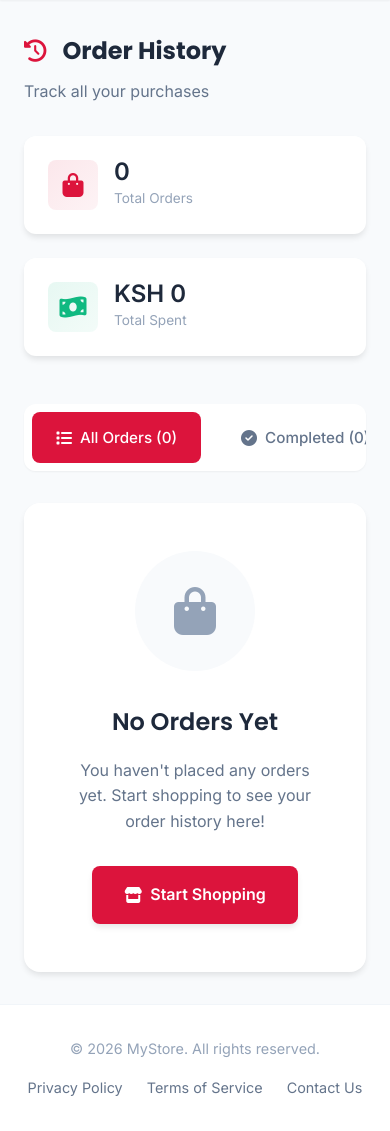
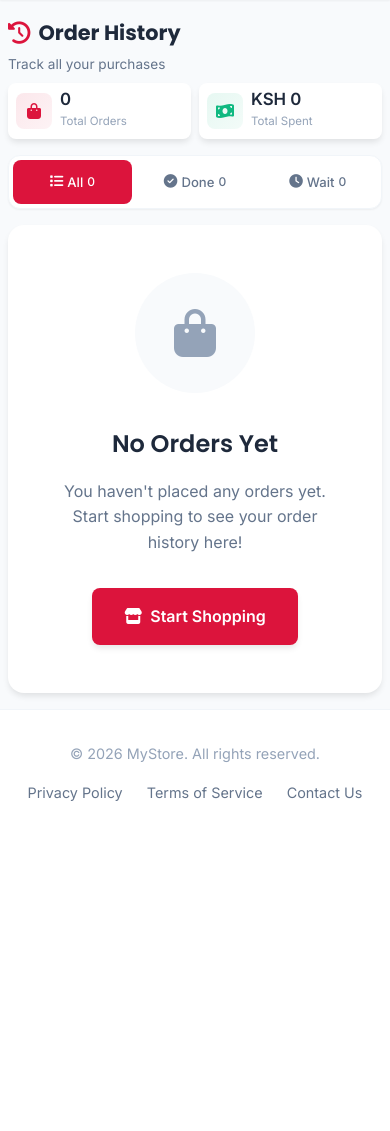
Before and after one commit to oyarojr/safisha---Clean-image-architecture---working-version, a Django app: page /orders/ in a window 390 px wide. Shown: the part 66-1197 px from the top of the page. After the commit the page ends 867 px from the top, so only its background shows below. Run offline with Django 5.2, Linux system fonts and the light colour scheme; the visitor is signed in with stand-in values (Sample User, id 1); data comes from the database, SQL or seed files in the repository; data that the repository does not hold is empty.

Commit message:
Order history mobile view updated.

```diff
--- a/ecommerce/store/static/css/order-history.css
+++ b/ecommerce/store/static/css/order-history.css
@@ -169,6 +169,10 @@ body {
     border-radius: var(--radius-lg);
     box-shadow: var(--shadow-sm);
     overflow-x: auto;
+}
+
+.tab-label-short {
+    display: none;
 }
 
 .tab-btn {
@@ -1050,32 +1054,69 @@ body {
 @media (max-width: 768px) {
     .page-header {
         flex-direction: column;
+        gap: var(--spacing-md);
+        margin-bottom: var(--spacing-lg);
     }
 
     .header-stats {
         width: 100%;
-        flex-direction: column;
+        gap: var(--spacing-sm);
     }
 
     .stat-card {
-        width: 100%;
+        flex: 1;
+        min-width: 0;
+        padding: var(--spacing-md);
     }
 
     .filter-tabs {
-        overflow-x: auto;
+        position: sticky;
+        top: 72px;
+        z-index: 20;
+        display: grid;
+        grid-template-columns: repeat(3, minmax(0, 1fr));
+        gap: 4px;
+        margin-bottom: var(--spacing-md);
+        padding: 4px;
+        overflow: visible;
+        border: 1px solid var(--color-border-light);
+    }
+
+    .tab-btn {
+        min-width: 0;
+        justify-content: center;
+        gap: var(--spacing-xs);
+        padding: var(--spacing-sm) 4px;
+        font-size: 0.8rem;
+    }
+
+    .tab-btn i {
+        font-size: 0.85rem;
+    }
+
+    .tab-count {
+        font-size: 0.75rem;
     }
 
     .order-header {
-        flex-direction: column;
-        gap: var(--spacing-md);
+        flex-direction: row;
+        align-items: flex-start;
+        gap: var(--spacing-sm);
     }
 
     .order-actions {
-        flex-direction: column;
+        display: grid;
+        grid-template-columns: repeat(2, minmax(0, 1fr));
+        gap: var(--spacing-sm);
+        padding: var(--spacing-md);
     }
 
     .btn-action {
-        width: 100%;
+        width: auto;
+        flex: initial;
+        min-width: 0;
+        padding: var(--spacing-sm);
+        font-size: 0.82rem;
     }
 
     .detail-header-top {
@@ -1108,17 +1149,181 @@ body {
 }
 
 @media (max-width: 480px) {
+    .order-history-container {
+        padding: var(--spacing-md) var(--spacing-sm);
+    }
+
+    .page-header {
+        gap: var(--spacing-sm);
+        margin-bottom: var(--spacing-md);
+    }
+
     .page-title {
-        font-size: 1.5rem;
+        font-size: 1.3rem;
+        gap: var(--spacing-sm);
+        margin-bottom: var(--spacing-xs);
+    }
+
+    .page-subtitle {
+        font-size: 0.85rem;
+    }
+
+    .stat-card {
+        gap: var(--spacing-sm);
+        padding: var(--spacing-sm);
+        border-radius: var(--radius-md);
+    }
+
+    .stat-icon {
+        width: 36px;
+        height: 36px;
+    }
+
+    .stat-icon i {
+        font-size: 1rem;
+    }
+
+    .stat-value {
+        font-size: 1.05rem;
+    }
+
+    .stat-label {
+        font-size: 0.72rem;
+    }
+
+    .tab-label-full {
+        display: none;
+    }
+
+    .tab-label-short {
+        display: inline;
+    }
+
+    .tab-btn {
+        min-height: 44px;
+        font-size: 0.82rem;
+    }
+
+    .filter-tabs {
+        top: 0;
+    }
+
+    .orders-list {
+        gap: var(--spacing-md);
+    }
+
+    .order-card {
+        border-radius: var(--radius-lg);
+    }
+
+    .order-header {
+        padding: var(--spacing-sm) var(--spacing-md);
+    }
+
+    .order-number {
+        font-size: 0.98rem;
+        margin-bottom: 2px;
+    }
+
+    .order-date {
+        font-size: 0.75rem;
+        gap: var(--spacing-xs);
+    }
+
+    .status-badge {
+        padding: 4px var(--spacing-sm);
+        font-size: 0.72rem;
+        white-space: nowrap;
+    }
+
+    .order-items {
+        padding: var(--spacing-xs) var(--spacing-md);
     }
 
     .order-item {
-        flex-direction: column;
+        flex-direction: row;
+        align-items: center;
+        gap: var(--spacing-sm);
+        padding: var(--spacing-sm) 0;
+    }
+
+    .order-item:not(:last-child) {
+        padding-bottom: var(--spacing-sm);
+        margin-bottom: 0;
     }
 
     .item-image {
-        width: 100%;
-        height: 150px;
+        width: 52px;
+        height: 52px;
+        border-radius: var(--radius-sm);
+    }
+
+    .item-name {
+        font-size: 0.88rem;
+        margin-bottom: 2px;
+    }
+
+    .item-quantity,
+    .item-price {
+        font-size: 0.75rem;
+        margin-bottom: 2px;
+    }
+
+    .subtotal-amount {
+        font-size: 0.82rem;
+        white-space: nowrap;
+    }
+
+    .order-summary {
+        padding: var(--spacing-sm) var(--spacing-md);
+    }
+
+    .summary-row {
+        gap: var(--spacing-sm);
+        padding: 4px 0;
+        font-size: 0.78rem;
+    }
+
+    .summary-label {
+        gap: var(--spacing-xs);
+    }
+
+    .summary-value {
+        text-align: right;
+    }
+
+    .summary-row.total {
+        padding-top: var(--spacing-sm);
+        font-size: 0.95rem;
+    }
+
+    .summary-row.receipt {
+        margin-top: var(--spacing-xs);
+        padding-top: var(--spacing-sm);
+    }
+
+    .receipt-number {
+        padding: 2px 4px;
+        font-size: 0.72rem;
+        overflow-wrap: anywhere;
+    }
+
+    .order-actions {
+        gap: var(--spacing-xs);
+        padding: var(--spacing-sm) var(--spacing-md);
+    }
+
+    .btn-action {
+        width: auto;
+        flex: initial;
+        min-height: 40px;
+        padding: var(--spacing-xs);
+        font-size: 0.72rem;
+        gap: 4px;
+    }
+
+    .order-card:hover {
+        transform: none;
     }
 
     .detail-item {
--- a/ecommerce/store/templates/store/order_history.html
+++ b/ecommerce/store/templates/store/order_history.html
@@ -66,18 +66,26 @@
             </div>
 
             <!-- Filter Tabs -->
-            <div class="filter-tabs">
-                <button class="tab-btn active" data-filter="all">
+            <div class="filter-tabs" role="group" aria-label="Filter orders">
+                <button class="tab-btn active" data-filter="all" aria-label="All orders" aria-pressed="true">
                     <i class="fas fa-list"></i>
-                    All Orders ({{ orders|length }})
+                    <span class="tab-label"><span class="tab-label-full">All Orders</span><span
+                            class="tab-label-short">All</span></span>
+                    <span class="tab-count">{{ orders|length }}</span>
                 </button>
-                <button class="tab-btn" data-filter="completed">
+                <button class="tab-btn" data-filter="completed" aria-label="Completed orders"
+                    aria-pressed="false">
                     <i class="fas fa-check-circle"></i>
-                    Completed ({{ completed_orders|length }})
+                    <span class="tab-label"><span class="tab-label-full">Completed</span><span
+                            class="tab-label-short">Done</span></span>
+                    <span class="tab-count">{{ completed_orders|length }}</span>
                 </button>
-                <button class="tab-btn" data-filter="pending">
+                <button class="tab-btn" data-filter="pending" aria-label="Pending orders"
+                    aria-pressed="false">
                     <i class="fas fa-clock"></i>
-                    Pending ({{ pending_orders|length }})
+                    <span class="tab-label"><span class="tab-label-full">Pending</span><span
+                            class="tab-label-short">Wait</span></span>
+                    <span class="tab-count">{{ pending_orders|length }}</span>
                 </button>
             </div>
 
@@ -231,10 +239,14 @@
         tabs.forEach(tab => {
             tab.addEventListener('click', () => {
                 // Remove active class from all tabs
-                tabs.forEach(t => t.classList.remove('active'));
+                tabs.forEach(t => {
+                    t.classList.remove('active');
+                    t.setAttribute('aria-pressed', 'false');
+                });
 
                 // Add active class to clicked tab
                 tab.classList.add('active');
+                tab.setAttribute('aria-pressed', 'true');
 
                 // Get filter value
                 const filter = tab.dataset.filter;
```
